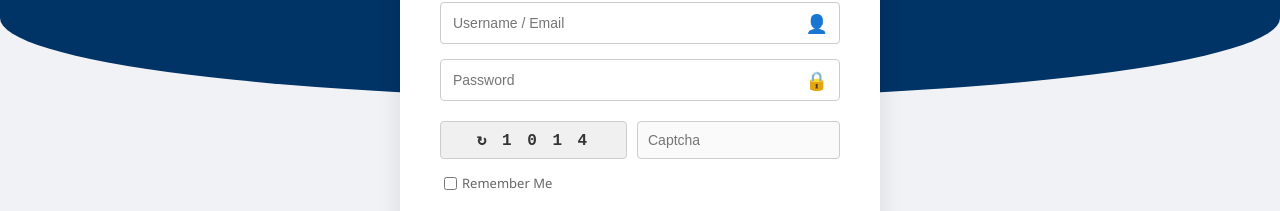
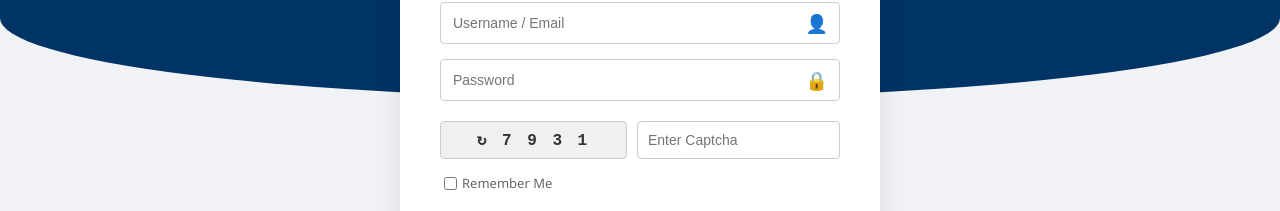
Before and after one commit to LakshyaSharma2005/student_management_system_client, a React (Create React App) app in the folder client/: page /login in a window 1280 px wide. Shown: the part 302-513 px from the top of the page. Built offline with nearby package versions, Linux system fonts and the light colour scheme.

Commit message:
Add captcha logic to login page

```diff
--- a/client/src/pages/Login.js
+++ b/client/src/pages/Login.js
@@ -1,4 +1,4 @@
-import React, { useState, useContext } from "react";
+import React, { useState, useContext, useEffect } from "react";
 import { useNavigate } from "react-router-dom";
 import axios from "axios";
 import { AuthContext } from "../context/AuthContext";
@@ -10,6 +10,10 @@ const Login = () => {
   const [loading, setLoading] = useState(false);
   const [showForgotModal, setShowForgotModal] = useState(false);
 
+  // 🟢 NEW: Captcha States
+  const [captchaCode, setCaptchaCode] = useState("");
+  const [captchaInput, setCaptchaInput] = useState("");
+
   const { login } = useContext(AuthContext);
   const navigate = useNavigate();
 
@@ -17,9 +21,33 @@ const Login = () => {
   const SERVER_URL =
     "https://student-management-system-server-vygt.onrender.com";
 
+  // 🟢 NEW: Generate Random Captcha
+  const generateCaptcha = () => {
+    const chars = "0123456789";
+    let code = "";
+    for (let i = 0; i < 4; i++) {
+      code += chars[Math.floor(Math.random() * chars.length)];
+    }
+    setCaptchaCode(code);
+  };
+
+  // 🟢 NEW: Generate on component load
+  useEffect(() => {
+    generateCaptcha();
+  }, []);
+
   const handleSubmit = async (e) => {
     e.preventDefault();
     setError("");
+
+    // 🟢 NEW: Validate Captcha before API call
+    if (captchaInput !== captchaCode) {
+      setError("⚠️ Invalid Captcha. Please try again.");
+      generateCaptcha(); // Refresh to prevent spam
+      setCaptchaInput(""); // Clear field
+      return;
+    }
+
     setLoading(true);
 
     try {
@@ -32,13 +60,22 @@ const Login = () => {
         login(res.data.user);
         localStorage.setItem("token", res.data.token);
 
-        const role = res.data.user.role;
-        if (role === "Admin") navigate("/admin-dash");
-        else if (role === "Teacher") navigate("/teacher-dash");
-        else if (role === "Student") navigate("/student-dash");
+        // 🛡️ Safe Role Check (Handles "admin" vs "Admin")
+        // Kept your original routes: /admin-dash, /teacher-dash, /student-dash
+        const role = res.data.user.role ? res.data.user.role.toLowerCase() : "";
+
+        if (role === "admin") navigate("/admin-dash");
+        else if (role === "teacher") navigate("/teacher-dash");
+        else if (role === "student") navigate("/student-dash");
+        else {
+            // Fallback if role is undefined or new
+            navigate("/student-dash");
+        }
       }
     } catch (err) {
       setError(err.response?.data?.message || "Invalid Credentials");
+      generateCaptcha(); // Refresh captcha on failed login
+      setCaptchaInput("");
     }
     setLoading(false);
   };
@@ -65,13 +102,13 @@ const Login = () => {
           <p style={styles.subtitle}>Welcome to Career Point University Kota</p>
         </div>
 
-        {error && <div style={styles.errorBanner}>⚠️ {error}</div>}
+        {error && <div style={styles.errorBanner}>{error}</div>}
 
         <form onSubmit={handleSubmit} style={styles.form}>
           {/* Email Field */}
           <div style={styles.inputGroup}>
             <input
-              type="email"
+              type="text" // Changed to text to allow Username or Email
               value={email}
               onChange={(e) => setEmail(e.target.value)}
               style={styles.input}
@@ -94,14 +131,22 @@ const Login = () => {
             <span style={styles.inputIcon}>🔒</span>
           </div>
 
-          {/* Captcha Placeholder (Visual only as per request to match style) */}
+          {/* 🟢 UPDATED: Functional Captcha Section */}
           <div style={styles.captchaContainer}>
-            <div style={styles.captchaCode}>↻ 1 0 1 4</div>
+            <div
+                style={styles.captchaCode}
+                onClick={generateCaptcha}
+                title="Click to Refresh"
+            >
+                ↻ {captchaCode.split("").join(" ")}
+            </div>
             <input
               type="text"
-              placeholder="Captcha"
+              placeholder="Enter Captcha"
               style={styles.captchaInput}
-              disabled
+              value={captchaInput}
+              onChange={(e) => setCaptchaInput(e.target.value)}
+              required
             />
           </div>
 
@@ -285,6 +330,8 @@ const styles = {
     flex: 1,
     textAlign: "center",
     border: "1px solid #ccc",
+    cursor: "pointer", // Added cursor pointer
+    userSelect: "none",
   },
   captchaInput: {
     flex: 1,
@@ -292,7 +339,7 @@ const styles = {
     borderRadius: "4px",
     border: "1px solid #ccc",
     fontSize: "14px",
-    backgroundColor: "#fafafa",
+    backgroundColor: "#fff", // Changed from gray to white
   },
 
   rememberRow: {
```
